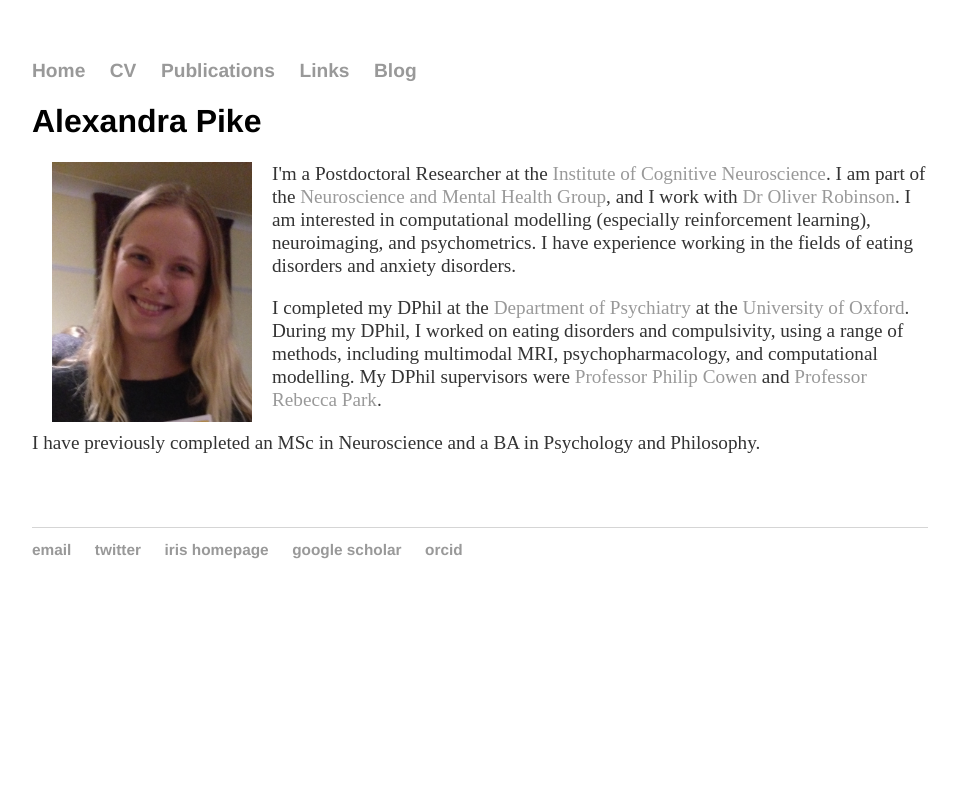
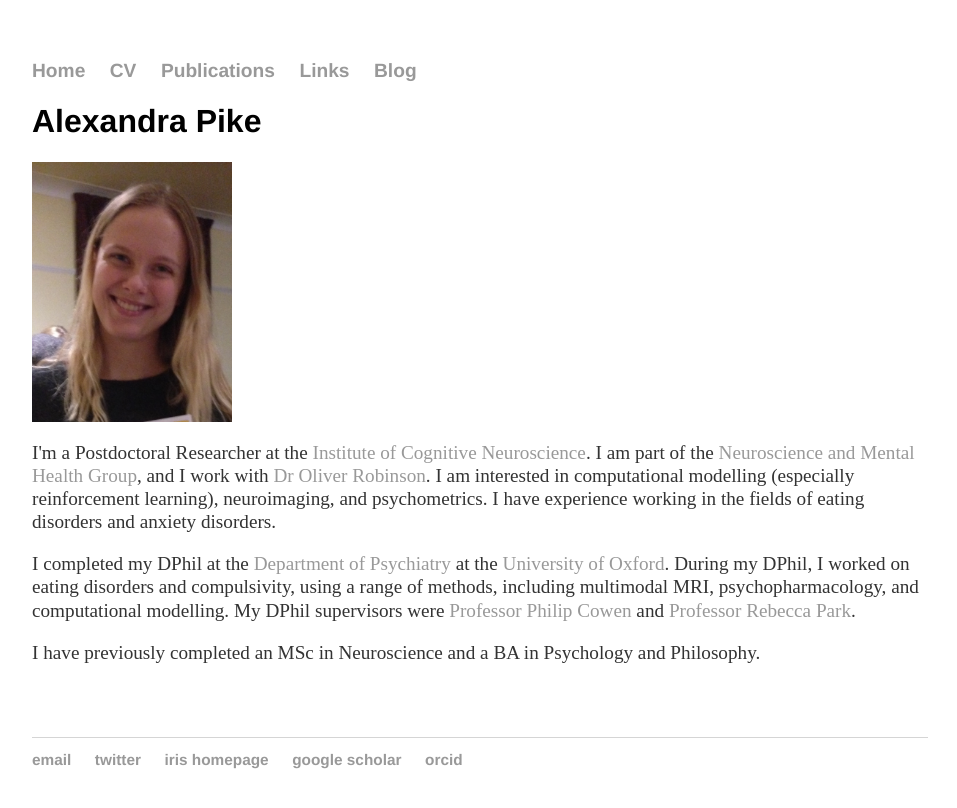
Before and after one commit to apike02/apike02.github.io, a Jekyll site: the page built from index.html, in a window 1280 px wide. Shown: the top 808 px of the page, without its empty margins (160-1117 px from the left). Built offline with Jekyll 4.4.1, drawn with Linux system fonts in a browser that asks for light colours.

Commit message:
more css messing

```diff
--- a/blog/printabrain/index.html
+++ b/blog/printabrain/index.html
@@ -4,7 +4,7 @@
 ---
 <div class="blurb">
 	<h1>3D printing a brain</h1>
-  <img width=300 height=300 align="left" hspace=20 src="/pics/brainprint/still_brain.JPG">
+  <img width=300 height=300 class="wrap align-left" src="/pics/brainprint/still_brain.JPG">
   <p>Recently, a lab member left and I had the wild idea of 3D printing their brain as a leaving gift. As nobody had any better ideas, I was stuck: 3D printing a brain, with no experience, and limited in-person technical support (thanks, COVID). This documents my efforts and the resources I found helpful. I've included some pictures of the process, but not of the final result, as brains are pretty unique and potentially identifiable.</p>
 
   <p>First of all, I found three sets of instructions that were incredibly helpful (these links open in new tabs):
--- a/css/main.css
+++ b/css/main.css
@@ -49,3 +49,22 @@
  font-size: 1.2em;
  list-style-position: inside;
 }
+
+img {
+    display: block;
+}
+
+img.wrap {
+    max-width: 70%;
+    margin: 30px 0px;
+}
+
+img.align-right {
+    float: right;
+    margin-left: 30px;
+}
+
+img.align-left {
+    float: left;
+    margin-right: 30px;
+}
--- a/index.html
+++ b/index.html
@@ -4,7 +4,7 @@
 ---
 <div class="blurb">
 	<h1>Alexandra Pike</h1>
-	<p><img src="/pics/apike.jpg" width="200" height="260" align="left" hspace="20">
+	<p><img src="/pics/apike.jpg" width="200" height="260">
 	<p>I'm a Postdoctoral Researcher at the <a href="https://www.ucl.ac.uk/icn/">Institute of Cognitive Neuroscience</a>. I am part of the <a href="https://www.ucl.ac.uk/icn/research/research-groups/neuroscience-and-mental-health" >Neuroscience and Mental Health Group</a>, and I work with <a href="http://www.oliverjrobinson.com/index.html"> Dr Oliver Robinson</a>.
 		I am interested in computational modelling (especially reinforcement learning), neuroimaging, and psychometrics. I have experience working in the fields of eating disorders and anxiety disorders. </p>
 	<p>I completed my DPhil at the <a href="https://www.psych.ox.ac.uk/">Department of Psychiatry</a> at the <a href="http://www.ox.ac.uk/">University of Oxford</a>.
```
